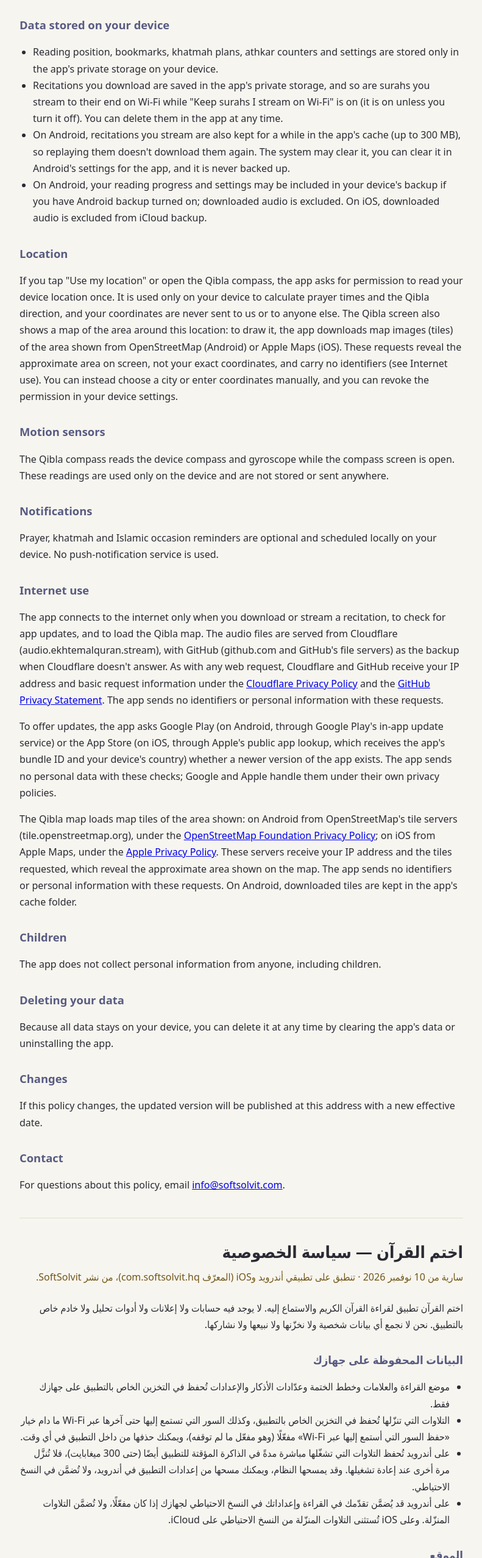
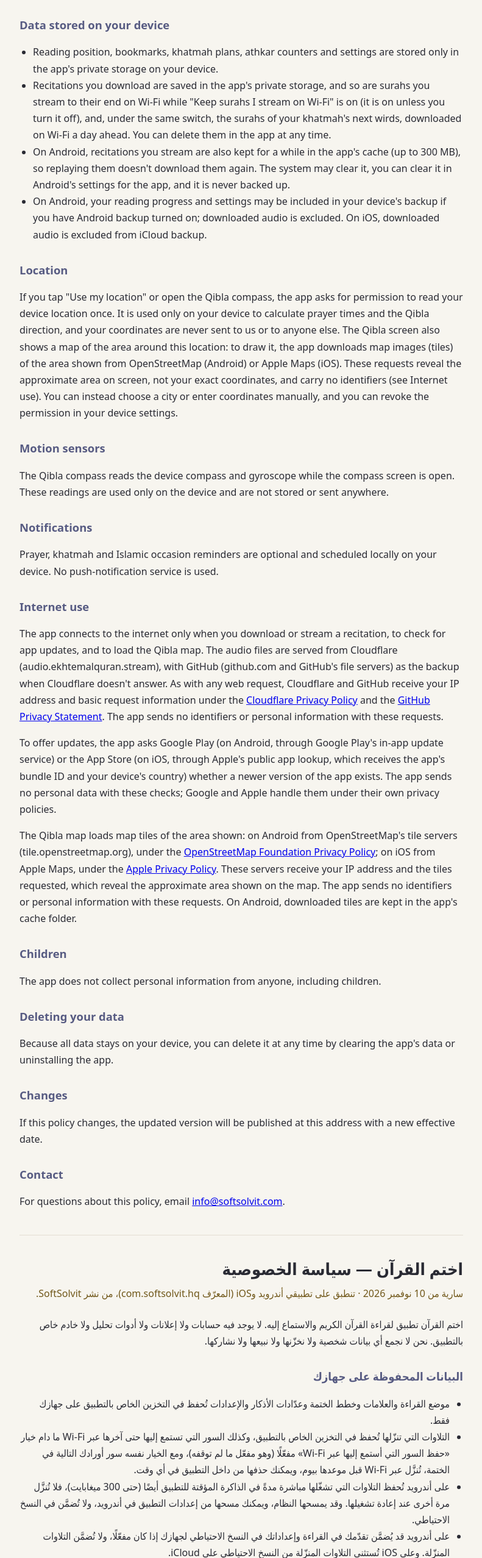
Before and after one commit to DiaaElberry/ekhtem-quran-audio, a plain HTML site: page privacy/index.html in a window 1280 px wide. Shown: the part 245-2800 px from the top of the page at 61% size, without its empty margins (244-1035 px from the left). Drawn offline with Linux system fonts and the light colour scheme.

Commit message:
Privacy policy: a khatmah's next wirds are downloaded on Wi-Fi a day ahead under the same switch
Co-Authored-By: Claude Opus 5.5 <noreply@anthropic.com>

```diff
--- a/privacy/index.html
+++ b/privacy/index.html
@@ -31,7 +31,7 @@
   <h2>Data stored on your device</h2>
   <ul>
     <li>Reading position, bookmarks, khatmah plans, athkar counters and settings are stored only in the app's private storage on your device.</li>
-    <li>Recitations you download are saved in the app's private storage, and so are surahs you stream to their end on Wi-Fi while "Keep surahs I stream on Wi-Fi" is on (it is on unless you turn it off). You can delete them in the app at any time.</li>
+    <li>Recitations you download are saved in the app's private storage, and so are surahs you stream to their end on Wi-Fi while "Keep surahs I stream on Wi-Fi" is on (it is on unless you turn it off), and, under the same switch, the surahs of your khatmah's next wirds, downloaded on Wi-Fi a day ahead. You can delete them in the app at any time.</li>
     <li>On Android, recitations you stream are also kept for a while in the app's cache (up to 300 MB), so replaying them doesn't download them again. The system may clear it, you can clear it in Android's settings for the app, and it is never backed up.</li>
     <li>On Android, your reading progress and settings may be included in your device's backup if you have Android backup turned on; downloaded audio is excluded. On iOS, downloaded audio is excluded from iCloud backup.</li>
   </ul>
@@ -72,7 +72,7 @@
   <h2>البيانات المحفوظة على جهازك</h2>
   <ul>
     <li>موضع القراءة والعلامات وخطط الختمة وعدّادات الأذكار والإعدادات تُحفظ في التخزين الخاص بالتطبيق على جهازك فقط.</li>
-    <li>التلاوات التي تنزّلها تُحفظ في التخزين الخاص بالتطبيق، وكذلك السور التي تستمع إليها حتى آخرها عبر Wi-Fi ما دام خيار «حفظ السور التي أستمع إليها عبر Wi-Fi» مفعّلًا (وهو مفعّل ما لم توقفه)، ويمكنك حذفها من داخل التطبيق في أي وقت.</li>
+    <li>التلاوات التي تنزّلها تُحفظ في التخزين الخاص بالتطبيق، وكذلك السور التي تستمع إليها حتى آخرها عبر Wi-Fi ما دام خيار «حفظ السور التي أستمع إليها عبر Wi-Fi» مفعّلًا (وهو مفعّل ما لم توقفه)، ومع الخيار نفسه سور أورادك التالية في الختمة، تُنزَّل عبر Wi-Fi قبل موعدها بيوم، ويمكنك حذفها من داخل التطبيق في أي وقت.</li>
     <li>على أندرويد تُحفظ التلاوات التي تشغّلها مباشرة مدةً في الذاكرة المؤقتة للتطبيق أيضًا (حتى 300 ميغابايت)، فلا تُنزَّل مرة أخرى عند إعادة تشغيلها. وقد يمسحها النظام، ويمكنك مسحها من إعدادات التطبيق في أندرويد، ولا تُضمَّن في النسخ الاحتياطي.</li>
     <li>على أندرويد قد يُضمَّن تقدّمك في القراءة وإعداداتك في النسخ الاحتياطي لجهازك إذا كان مفعّلًا، ولا تُضمَّن التلاوات المنزّلة. وعلى iOS تُستثنى التلاوات المنزّلة من النسخ الاحتياطي على iCloud.</li>
   </ul>
```
